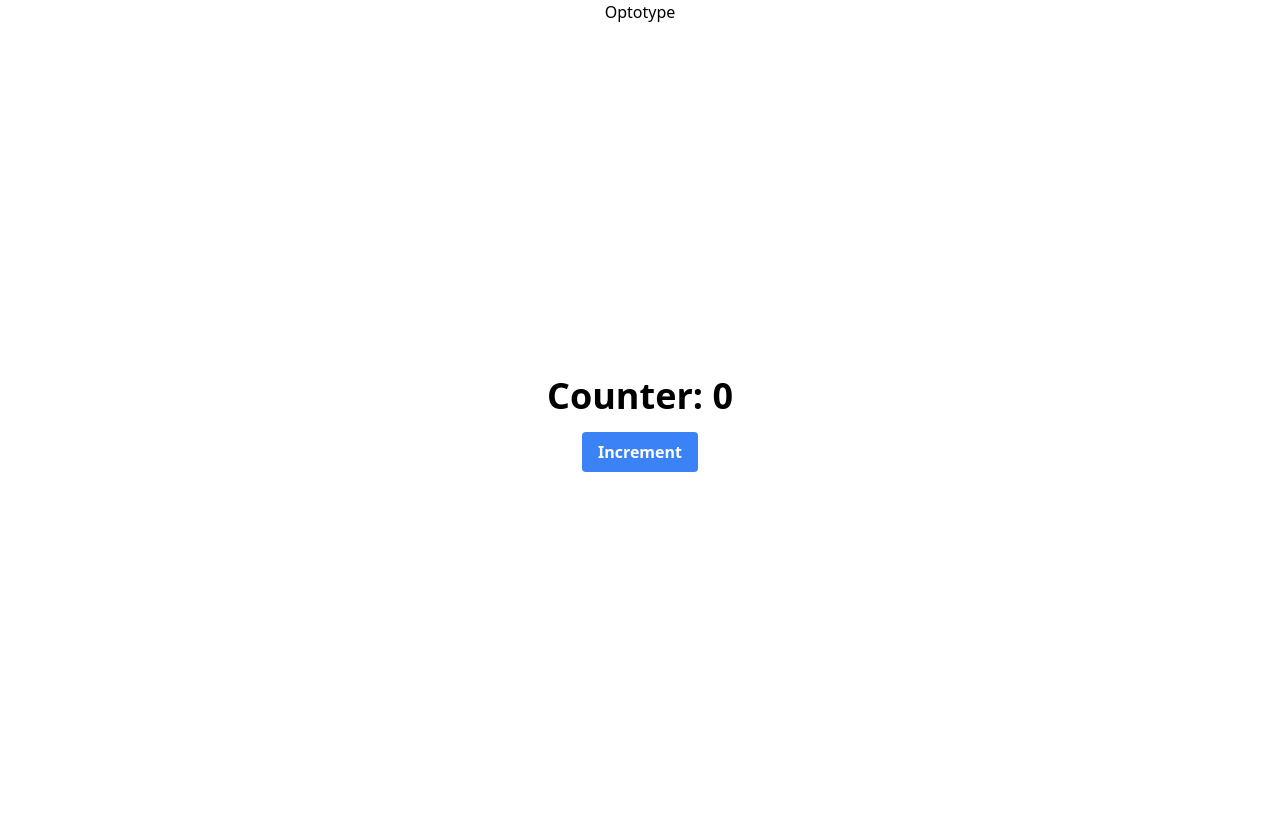
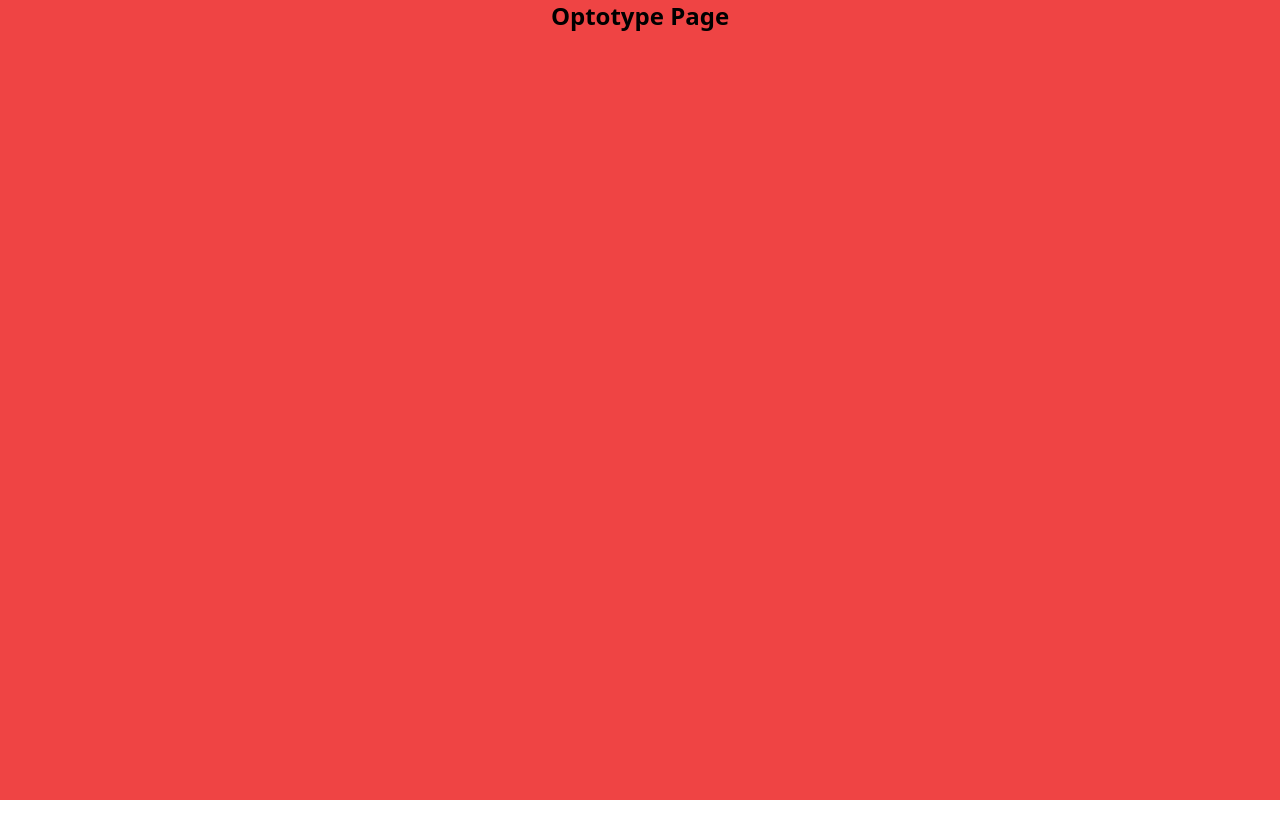
Before and after one commit to Hhorowitz734/optotypes_for_kids, a React (Create React App) app: page / in a window 1280 px wide. After the commit the page ends 800 px from the top, so only its background shows below. Built offline with nearby package versions, Linux system fonts and the light colour scheme.

Commit message:
created folder structure, added page and optotype

```diff
--- a/src/App.js
+++ b/src/App.js
@@ -1,14 +1,15 @@
 import './App.css';
 
-import Counter from './counter';
+import OptotypeQuestion from './pages/OptotypeQuestion.jsx';
+
+
 
 function App() {
 
 
   return (
-    <div className='full bg-blue w-full h-screen'>
-      <h1 className='text-center text-'>Optotype </h1>
-      <Counter />
+    <div>
+      <OptotypeQuestion />
     </div>
   );
 }
--- a/src/counter.js
+++ /dev/null
@@ -1,23 +0,0 @@
-import React, { useState } from 'react';
-
-const Counter = () => {
-  const [count, setCount] = useState(0);
-
-  const increment = () => {
-    setCount(count + 1);
-  };
-
-  return (
-    <div className="flex flex-col items-center justify-center h-screen">
-      <h1 className="text-4xl font-bold mb-4">Counter: {count}</h1>
-      <button
-        onClick={increment}
-        className="bg-blue-500 hover:bg-blue-700 text-white font-bold py-2 px-4 rounded"
-      >
-        Increment
-      </button>
-    </div>
-  );
-};
-
-export default Counter;
--- /dev/null
+++ b/src/pages/OptotypeQuestion.jsx
@@ -0,0 +1,13 @@
+import React from 'react';
+
+const OptotypeQuestion = () => {
+    return (
+      <div className='bg-red-500 h-screen w-full'>
+        <h1 className="text-center font-bold text-2xl">Optotype Page</h1>
+
+      </div>
+    );
+  };
+
+  // Export the component
+  export default OptotypeQuestion;
```
Also changed, not shown: src/otypes/truck.webp (added).
